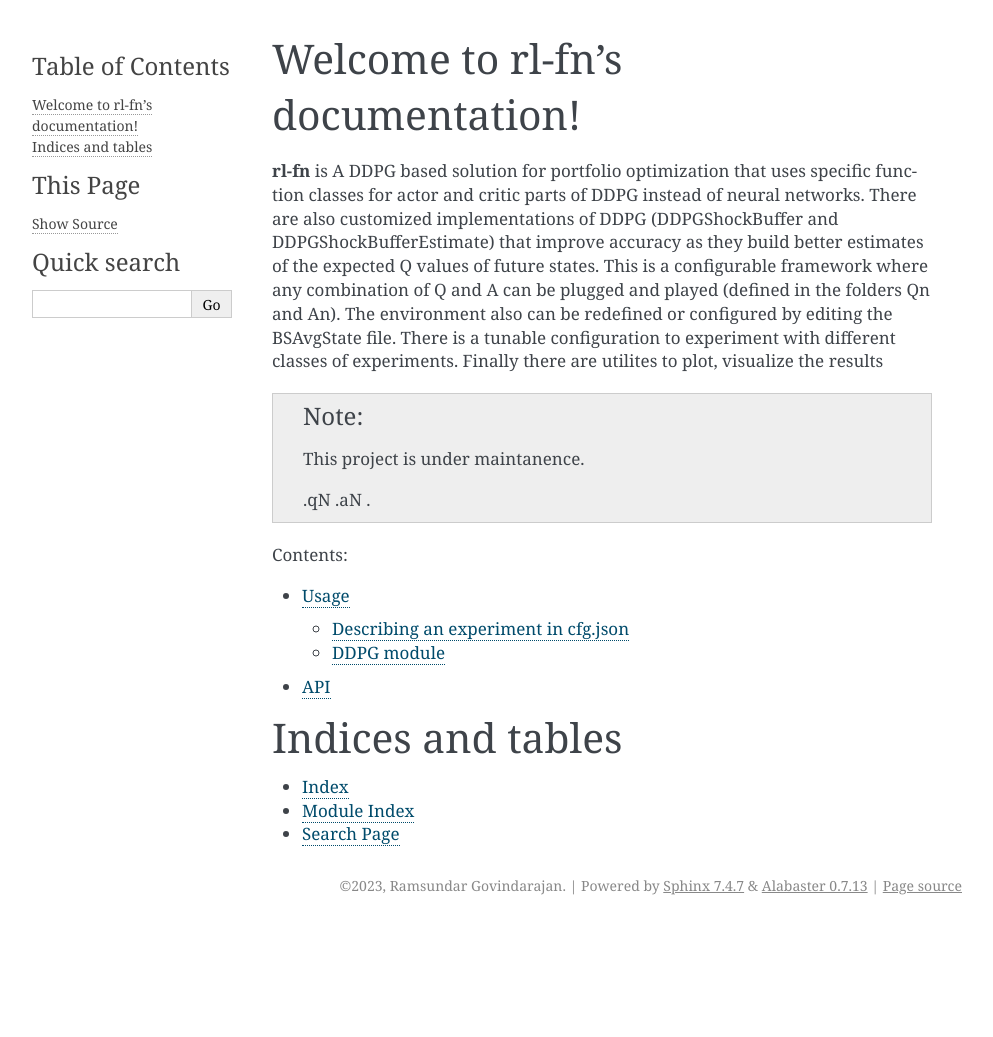
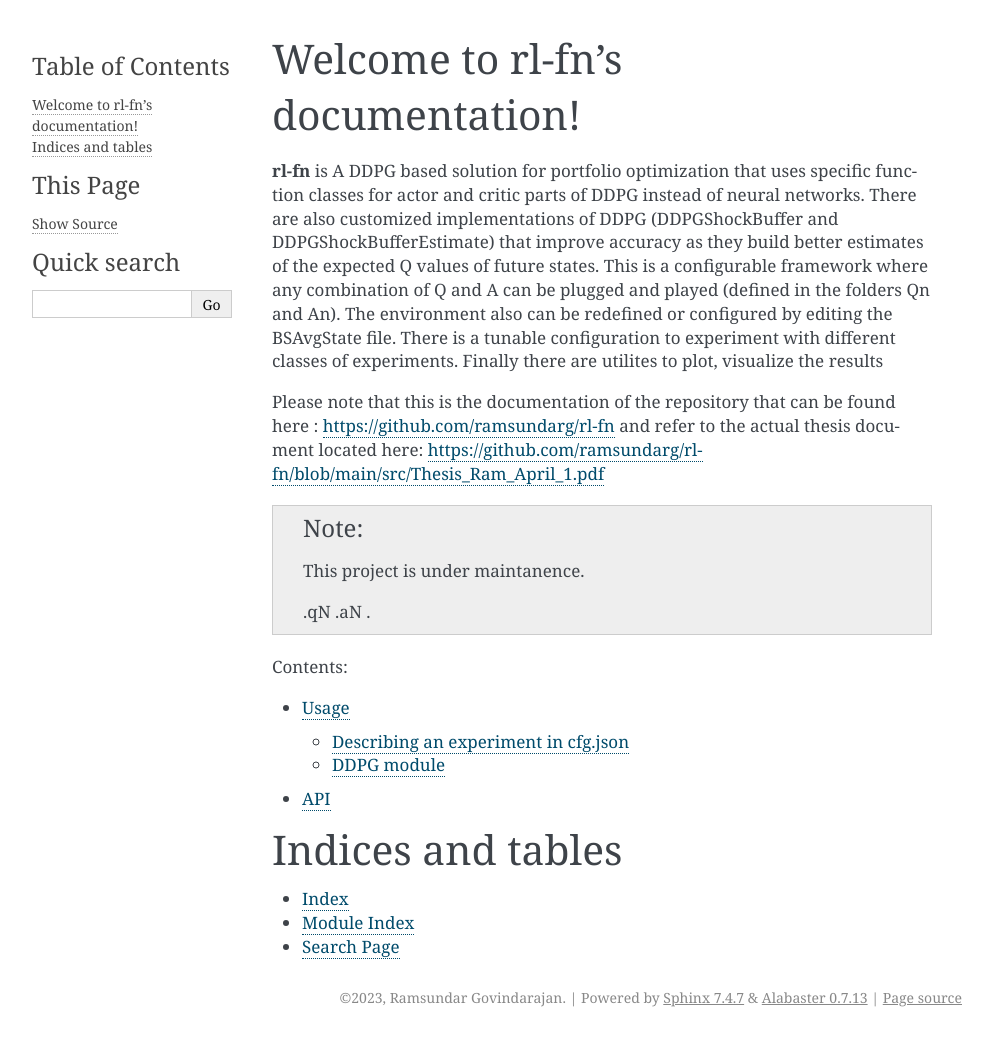
Before and after one commit to ramsundarg/rl-fn, a Sphinx documentation site: the page built from docs/source/index.rst, in a window 1280 px wide. Shown: the whole page, without its empty margins (148-1141 px from the left). Built offline with Sphinx 7.4.7, drawn with Linux system fonts in a browser that asks for light colours; before the commit the page ends 925 px from its top, so only the background shows below that.

Commit message:
More string changes

```diff
--- a/docs/source/index.rst
+++ b/docs/source/index.rst
@@ -6,6 +6,9 @@
 Welcome to rl-fn's documentation!
 =================================
 **rl-fn** is A DDPG based solution for portfolio optimization that uses specific function classes for actor and critic parts of DDPG instead of neural networks. There are also customized implementations of DDPG (DDPGShockBuffer and DDPGShockBufferEstimate)  that improve accuracy as they build better estimates of the expected Q values  of future states. This is a configurable framework where any combination of Q and A can be plugged and played (defined in the folders Qn and An). The environment also can be redefined or configured by editing the BSAvgState file. There is a tunable configuration to experiment with different classes of experiments. Finally there are utilites to plot, visualize the results
+
+Please note that this is the documentation of the repository that can be found here : https://github.com/ramsundarg/rl-fn and refer to the actual thesis document located here: https://github.com/ramsundarg/rl-fn/blob/main/src/Thesis_Ram_April_1.pdf
+
 
 .. note::
 
```
